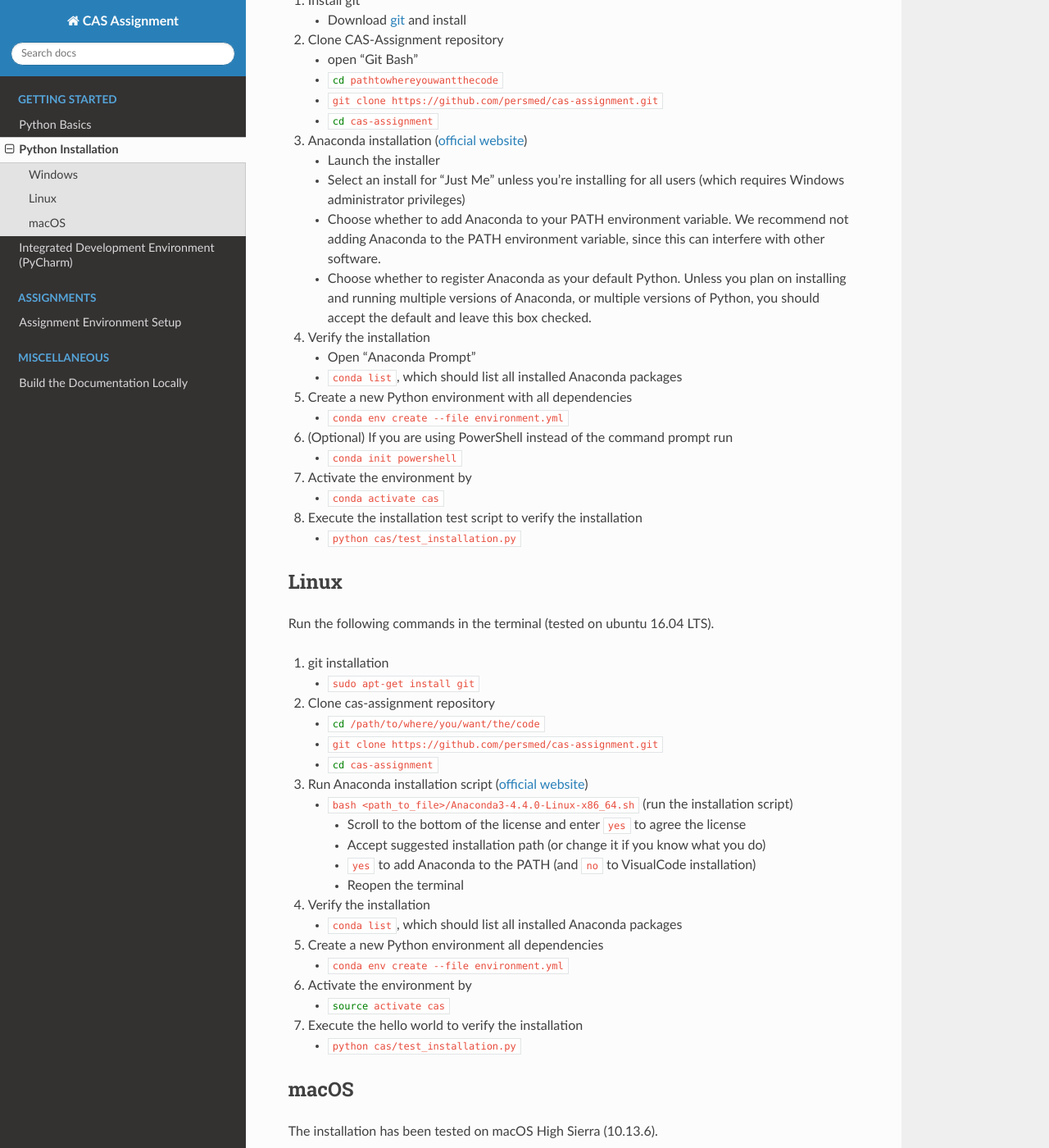
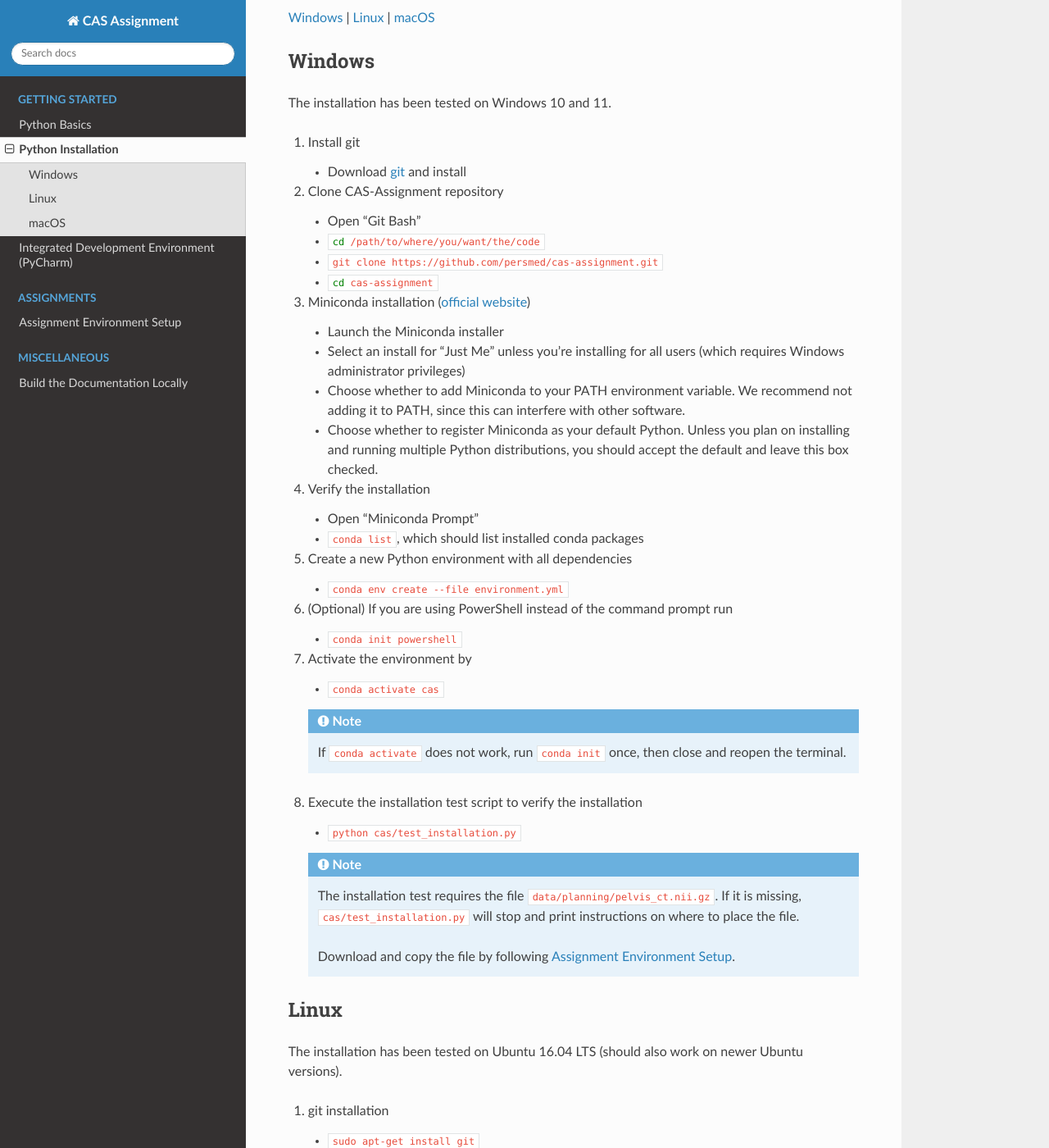
Before and after one commit to persmed/cas-assignment, a Sphinx documentation site: the page built from docs/installation.python.rst, in a window 1280 px wide and 1400 px high, scrolled down 395 px. Shown: the whole window at 82% size. Built offline with Sphinx 7.4.7 and the Read the Docs theme 3.1.0, drawn with Linux system fonts in a browser that asks for light colours; pages that are not in the unit, such as notebooks, are missing from menus; some of the changed text lies outside the part shown.

Commit message:
docs: chang Anaconda to Miniconda + other wording improvements

```diff
--- a/docs/installation.python.rst
+++ b/docs/installation.python.rst
@@ -4,10 +4,22 @@ Python Installation
 .. role:: bash(code)
    :language: bash
 
-The installation instructions here are based on those for MIALab, so you can use it next semester as well.
-https://mialab.readthedocs.io
+The installation instructions here are based on the MIALab setup, so you can
+reuse a similar workflow next semester as well:
+`MIALab documentation <https://mialab.readthedocs.io/>`_
 
-To start with the installation, download the `Anaconda installer <https://www.anaconda.com/download/>`_ for your operating system.
+To start with the installation, download and install
+`Miniconda <https://docs.conda.io/en/latest/miniconda.html>`_
+for your operating system.
+
+.. note::
+
+   If you already have Miniconda or Anaconda installed, you can skip the Miniconda
+   installation step. The course commands stay the same.
+
+:ref:`Windows <install-windows>` | :ref:`Linux <install-linux>` | :ref:`macOS <install-macos>`
+
+.. _install-windows:
 
 Windows
 -------
@@ -19,22 +31,27 @@ The installation has been tested on Windows 10 and 11.
 
 #. Clone CAS-Assignment repository
 
-   - open "Git Bash"
-   - :bash:`cd \path\to\where\you\want\the\code`
+   - Open "Git Bash"
+   - :bash:`cd /path/to/where/you/want/the/code`
    - :bash:`git clone https://github.com/persmed/cas-assignment.git`
    - :bash:`cd cas-assignment`
 
-#. Anaconda installation (`official website <https://docs.anaconda.com/anaconda/install/windows.html>`__)
+#. Miniconda installation (`official website <https://docs.conda.io/en/latest/miniconda.html>`__)
 
-   - Launch the installer
-   - Select an install for "Just Me" unless you’re installing for all users (which requires Windows administrator privileges)
-   - Choose whether to add Anaconda to your PATH environment variable. We recommend not adding Anaconda to the PATH environment variable, since this can interfere with other software.
-   - Choose whether to register Anaconda as your default Python. Unless you plan on installing and running multiple versions of Anaconda, or multiple versions of Python, you should accept the default and leave this box checked.
+   - Launch the Miniconda installer
+   - Select an install for "Just Me" unless you’re installing for all users
+     (which requires Windows administrator privileges)
+   - Choose whether to add Miniconda to your PATH environment variable. We
+     recommend not adding it to PATH, since this can interfere with other
+     software.
+   - Choose whether to register Miniconda as your default Python. Unless you
+     plan on installing and running multiple Python distributions, you should
+     accept the default and leave this box checked.
 
 #. Verify the installation
 
-   - Open "Anaconda Prompt"
-   - :bash:`conda list`, which should list all installed Anaconda packages
+   - Open "Miniconda Prompt"
+   - :bash:`conda list`, which should list installed conda packages
 
 #. Create a new Python environment with all dependencies
 
@@ -48,13 +65,28 @@ The installation has been tested on Windows 10 and 11.
 
    - :bash:`conda activate cas`
 
+   .. note::
+
+      If ``conda activate`` does not work, run :bash:`conda init` once, then close
+      and reopen the terminal.
+
 #. Execute the installation test script to verify the installation
 
    - :bash:`python cas/test_installation.py`
 
+   .. note::
+
+      The installation test requires the file ``data/planning/pelvis_ct.nii.gz``.
+      If it is missing, ``cas/test_installation.py`` will stop and print
+      instructions on where to place the file.
+
+      Download and copy the file by following :doc:`assignment.setup`.
+
+.. _install-linux:
+
 Linux
 ------
-Run the following commands in the terminal (tested on ubuntu 16.04 LTS).
+The installation has been tested on Ubuntu 16.04 LTS (should also work on newer Ubuntu versions).
 
 #. git installation
 
@@ -66,35 +98,50 @@ Run the following commands in the terminal (tested on ubuntu 16.04 LTS).
    - :bash:`git clone https://github.com/persmed/cas-assignment.git`
    - :bash:`cd cas-assignment`
 
-#. Run Anaconda installation script (`official website <https://docs.anaconda.com/anaconda/install/linux>`__)
+#. Run Miniconda installation script (`official website <https://docs.conda.io/en/latest/miniconda.html>`__)
 
-   - :bash:`bash <path_to_file>/Anaconda3-4.4.0-Linux-x86_64.sh` (run the installation script)
+   - Download the Miniconda installer for your architecture, then run for example:
+     :bash:`bash <path_to_file>/Miniconda3-latest-Linux-x86_64.sh`
 
      - Scroll to the bottom of the license and enter :bash:`yes` to agree the license
      - Accept suggested installation path (or change it if you know what you do)
-     - :bash:`yes` to add Anaconda to the PATH (and :bash:`no` to VisualCode installation)
+     - :bash:`yes` to initialize Miniconda (adds conda to your shell)
      - Reopen the terminal
 
 #. Verify the installation
 
-   - :bash:`conda list`, which should list all installed Anaconda packages
+   - :bash:`conda list`, which should list installed conda packages
 
-#. Create a new Python environment all dependencies
+#. Create a new Python environment with all dependencies
 
    - :bash:`conda env create --file environment.yml`
 
-#. Activate the environment by
+#. Activate the environment
 
-   - :bash:`source activate cas`
+   - :bash:`conda activate cas`
 
-#. Execute the hello world to verify the installation
+   .. note::
+
+      If ``conda activate`` does not work, run :bash:`conda init` once, then close
+      and reopen the terminal.
+
+#. Execute the installation test script to verify the installation
 
    - :bash:`python cas/test_installation.py`
 
+   .. note::
+
+      The installation test requires the file ``data/planning/pelvis_ct.nii.gz``.
+      If it is missing, ``cas/test_installation.py`` will stop and print
+      instructions on where to place the file.
+
+      Download and copy the file by following :doc:`assignment.setup`.
+
+.. _install-macos:
 
 macOS
 ------
-The installation has been tested on macOS High Sierra (10.13.6).
+The installation has been tested on macOS 10.13.6 (should also work on newer macOS versions).
 
 #. git installation
 
@@ -106,25 +153,38 @@ The installation has been tested on macOS High Sierra (10.13.6).
    - :bash:`git clone https://github.com/persmed/cas-assignment.git`
    - :bash:`cd cas-assignment`
 
-#. Anaconda installation (`official website <https://docs.anaconda.com/anaconda/install/mac-os>`__)
+#. Miniconda installation (`official website <https://docs.conda.io/en/latest/miniconda.html>`__)
 
-   - Launch the installer
-   - On the Destination Select screen, select "Install for me only"
-   - (Don't install VisualStudio Code)
-   - etc.
+   - Download and run the Miniconda installer for macOS (Intel or Apple Silicon,
+     depending on your machine)
+   - Follow the installer steps
+   - Reopen the terminal
 
 #. Verify the installation
 
-   - :bash:`conda list`, which should list all installed Anaconda packages
+   - :bash:`conda list`, which should list installed conda packages
 
 #. Create a new Python environment with all dependencies
 
    - :bash:`conda env create --file environment.yml`
 
-#. Activate the environment by
+#. Activate the environment
 
-   - :bash:`source activate cas`
+   - :bash:`conda activate cas`
 
-#. Execute the hello world to verify the installation
+   .. note::
+
+      If ``conda activate`` does not work, run :bash:`conda init` once, then close
+      and reopen the terminal.
+
+#. Execute the installation test script to verify the installation
 
    - :bash:`python cas/test_installation.py`
+
+   .. note::
+
+      The installation test requires the file ``data/planning/pelvis_ct.nii.gz``.
+      If it is missing, ``cas/test_installation.py`` will stop and print
+      instructions on where to place the file.
+
+      Download and copy the file by following :doc:`assignment.setup`.
```
